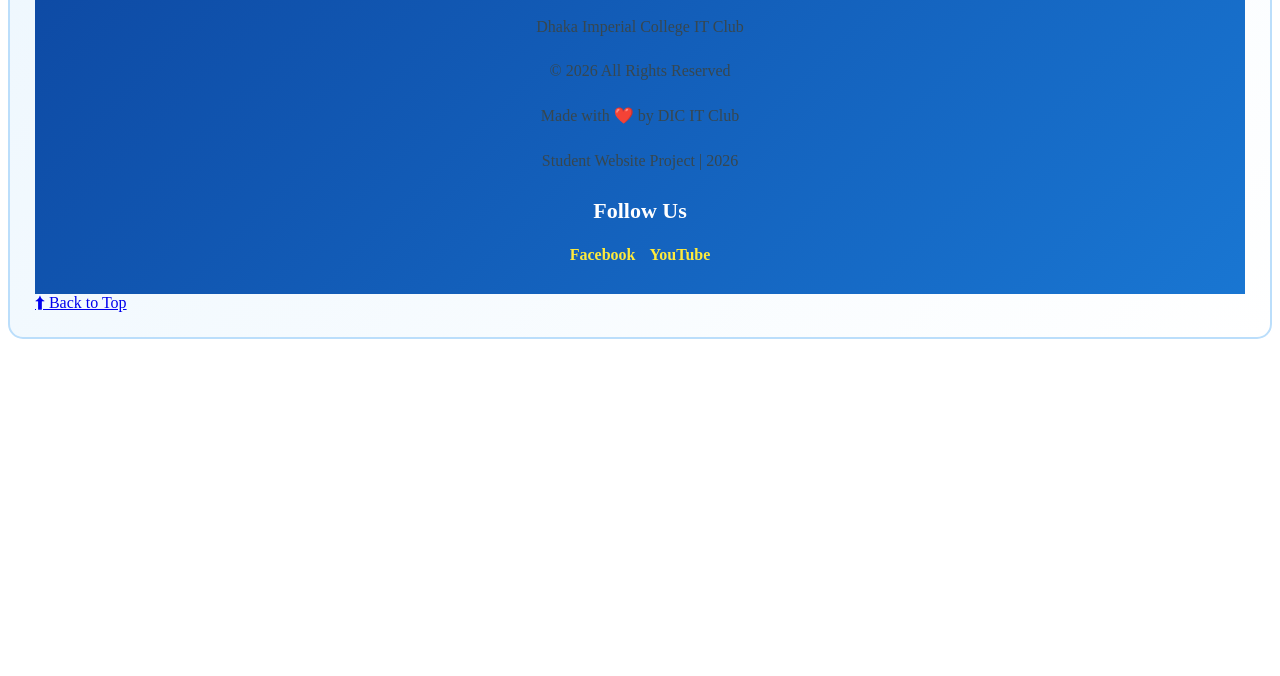
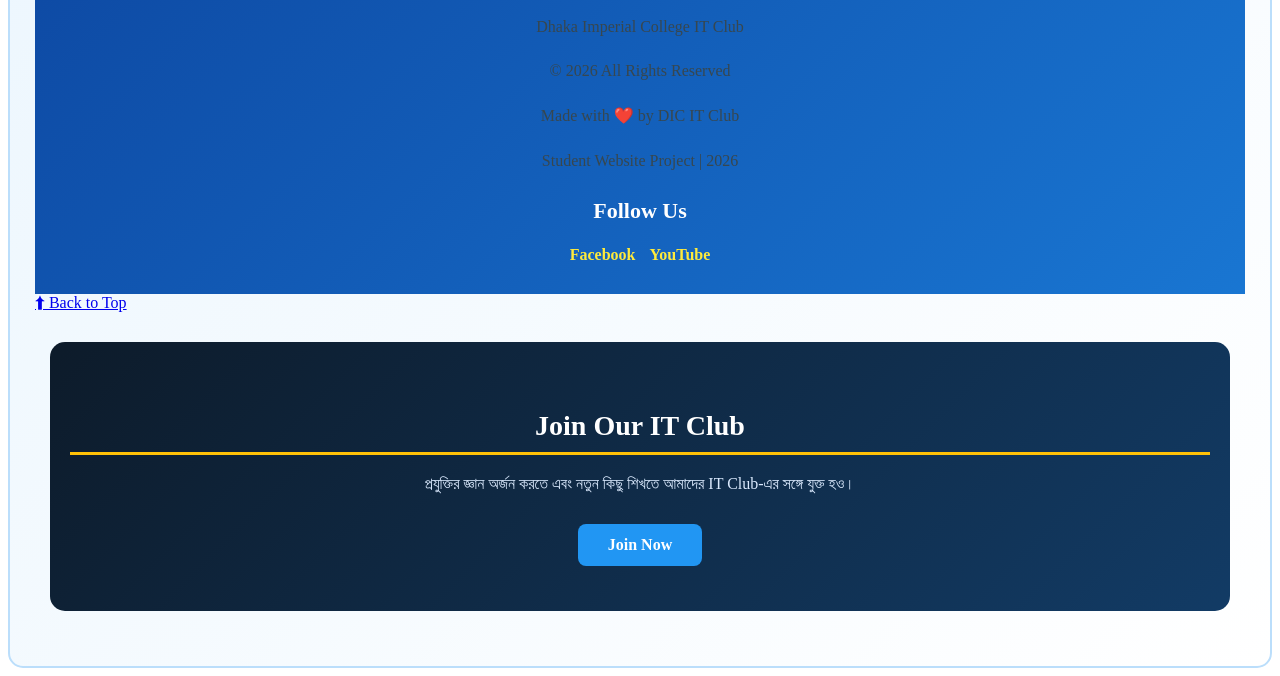
Before and after one commit to jihadhasan55550-beep/My-website-, a plain HTML site: page index.html in a window 1280 px wide. Shown: the part 4857-5533 px from the top of the page. Before the commit the page ends 5204 px from the top, so only its background shows below. Drawn offline with Linux system fonts and the light colour scheme.

Commit message:
Add 'Join Our IT Club' section to index.html
Added a new section for joining the IT Club with a gradient background and styled elements.

```diff
--- a/index.html
+++ b/index.html
@@ -335,6 +335,35 @@ a[href="#top"]:hover {
     object-fit: contain;
     display: block;
     margin: 0 auto 15px;
+        }#join-club {
+    background: linear-gradient(135deg, #0d1b2a, #123b65);
+    color: white;
+    text-align: center;
+    padding: 45px 20px;
+    margin: 30px 15px;
+    border-radius: 15px;
+}
+
+#join-club h2 {
+    color: white;
+    font-size: 28px;
+    margin-bottom: 15px;
+}
+
+#join-club p {
+    color: #dbeafe;
+    line-height: 1.8;
+    margin-bottom: 25px;
+}
+
+.join-button {
+    display: inline-block;
+    background: #2196f3;
+    color: white;
+    padding: 12px 30px;
+    border-radius: 8px;
+    text-decoration: none;
+    font-weight: bold;
         }</style>
 </head>
 
@@ -491,5 +520,14 @@ a[href="#top"]:hover {
     <a href="#" target="_blank">Facebook</a>
     <a href="#" target="_blank">YouTube</a>
 </div></footer>
-<a href="#home" class="top-button">⬆ Back to Top</a></body>
+<a href="#home" class="top-button">⬆ Back to Top</a><section id="join-club">
+    <h2>Join Our IT Club</h2>
+    <p>
+        প্রযুক্তির জ্ঞান অর্জন করতে এবং নতুন কিছু শিখতে
+        আমাদের IT Club-এর সঙ্গে যুক্ত হও।
+    </p>
+    <a href="#contact" class="join-button">
+        Join Now
+    </a>
+</section></body>
 </html>
```
